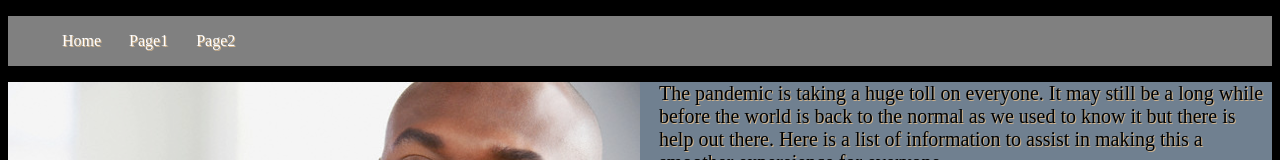
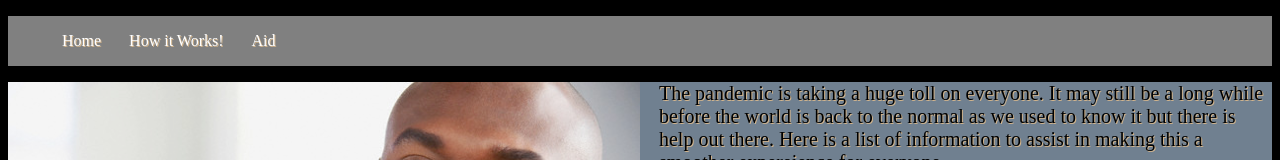
Before and after one commit to saghoghovbia/Humanitarian, a plain HTML site: page Pg3.html in a window 1280 px wide. Shown: the top 160 px of the page. Drawn offline with Linux system fonts and the light colour scheme.

Commit message:
Update Pg3.html

```diff
--- a/Pg3.html
+++ b/Pg3.html
@@ -212,8 +212,8 @@
 
 	<ol>
 		<li><a href="index.html">Home</a></li>
-		<li><a href="Pg2.html">Page1</a></li>
-		<li><a href="Pg3.html">Page2</a></li>
+		<li><a href="Pg2.html">How it Works!</a></li>
+		<li><a href="Pg3.html">Aid</a></li>
 	</ol
 
 <div class="fon">
```
